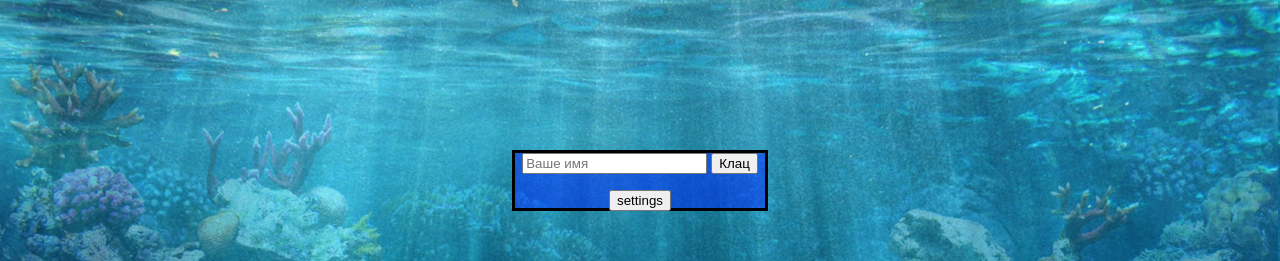
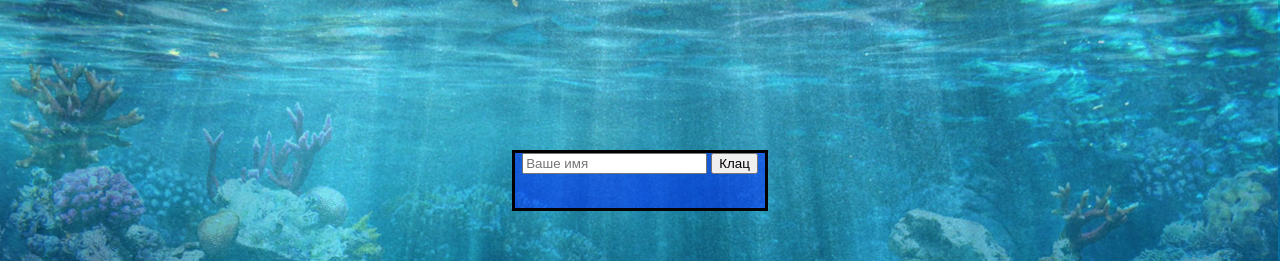
Before and after one commit to shnurok98/fishNode, a website: page client/index.html in a window 1280 px wide. Shown: the top 261 px of the page. Drawn offline with Linux system fonts and the light colour scheme.

Commit message:
rm settings button

```diff
--- a/client/index.html
+++ b/client/index.html
@@ -24,7 +24,7 @@
                 <h2>Next One!</h2>
             </div>
             <div>
-                <button onclick="onShowSettings()">Settings</button>
+                <!-- <button onclick="onShowSettings()">Settings</button> -->
             </div>
             <div class="scores">
                 <h3>Your scores:</h3>
@@ -47,7 +47,8 @@
                 <input type="text" name="name" placeholder="Ваше имя" id="nameId">
                 <button type="button" onclick="startGame()">Клац</button>
             </form>
-            <button onclick="onShowSettings()">settings</button>
+
+            <!-- <button onclick="onShowSettings()">settings</button> -->
         </div>
 
         <!-- Fish here -->
--- a/client/style.css
+++ b/client/style.css
@@ -51,7 +51,7 @@ body{
     height: 55px;
     text-align: center;
     background-color: #0026FF80;
-    cursor: pointer;
+    /*cursor: pointer;*/
 }
 
 
```
Also changed, not shown: README.md.
